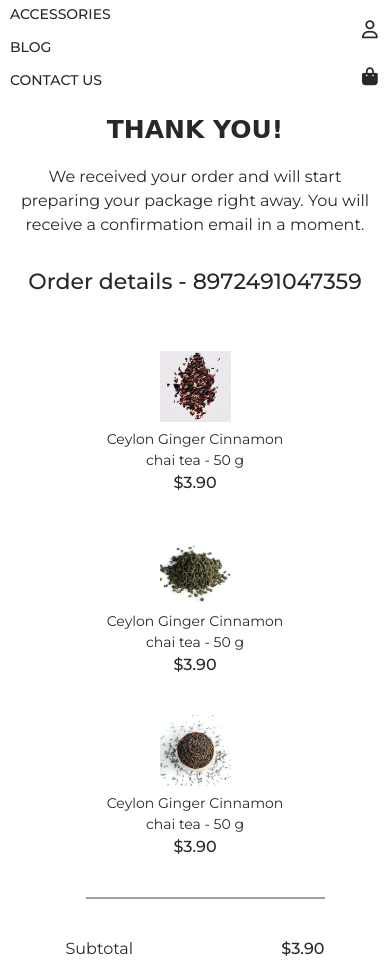
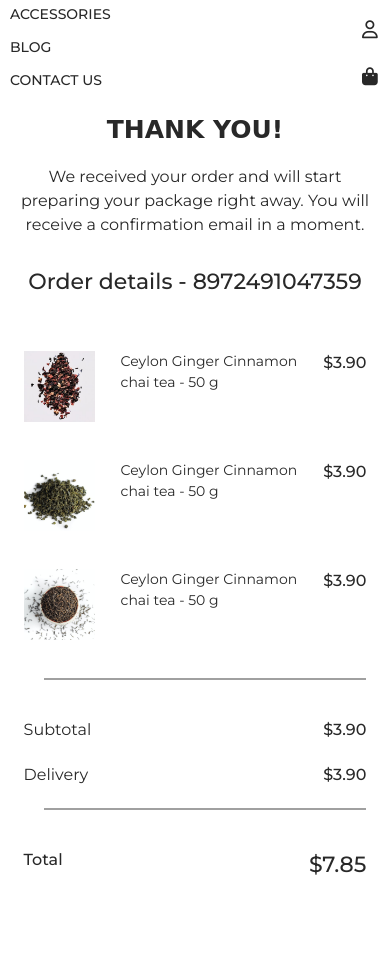
Before and after one commit to PraveenMahra/E-commerce-website, a website built with Vite: page success.html in a window 390 px wide. Shown: the part 90-1061 px from the top of the page. Built offline with nearby package versions, Linux system fonts and the light colour scheme; a web font is replaced by a local one.

Commit message:
fix responsiveness for mobile screen/ success.css

```diff
--- a/css/success.css
+++ b/css/success.css
@@ -147,6 +147,7 @@
   .order-details {
     flex-direction: column;
     align-items: center;
+    margin: 1rem;
   }
 }
 
@@ -164,9 +165,8 @@
     width: auto;
   }
 
-  .order-list {
-    display: block;
-    text-align: center;
+  .sec-order-list-para {
+    width: auto;
   }
 
   .shopping-btn-print {
```
